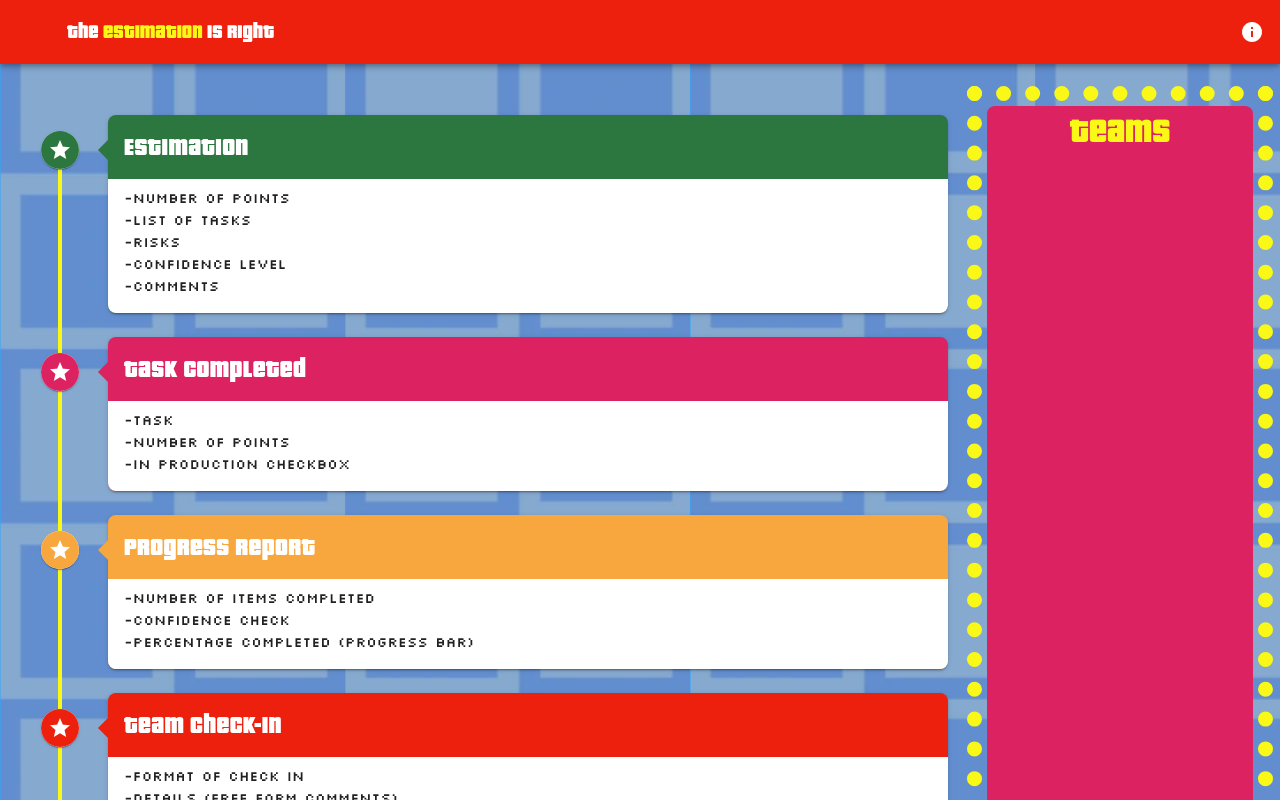
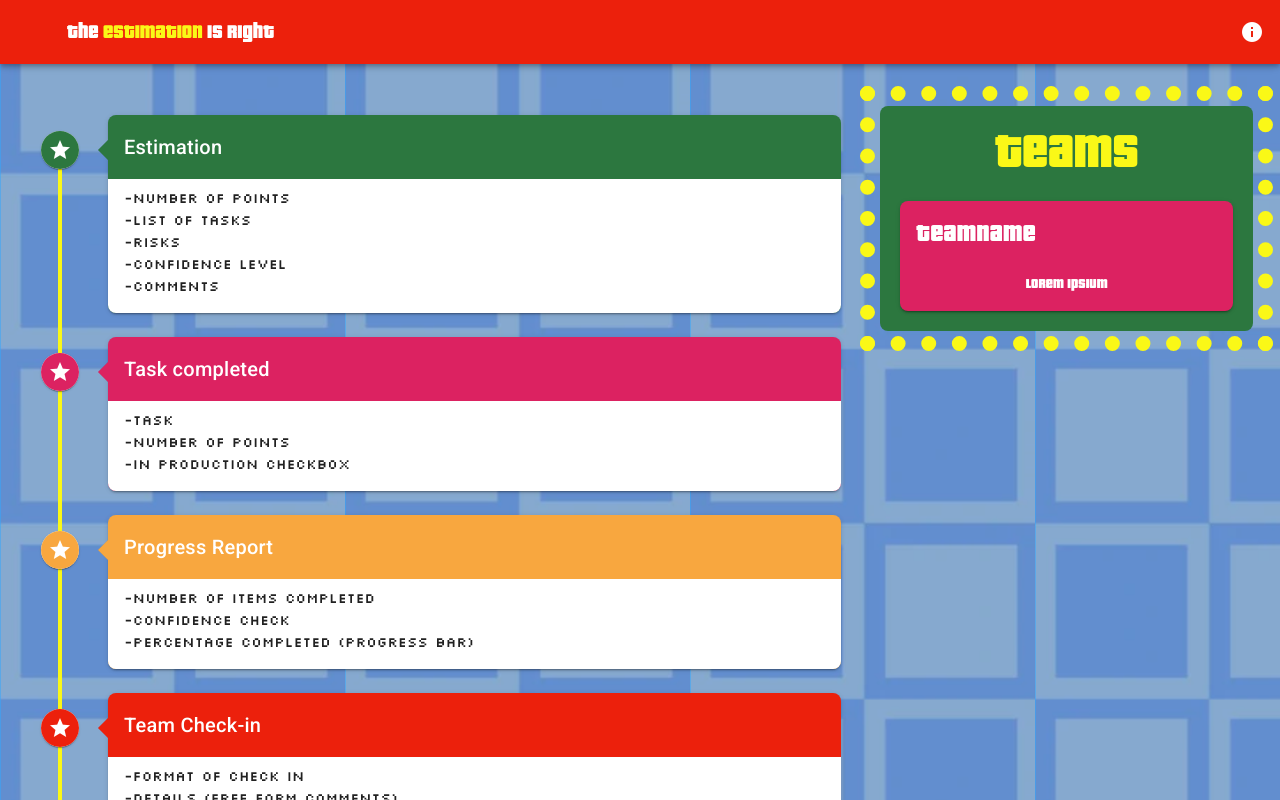
Before and after one commit to Straktor/clickevents, a Vue app: page / in a window 1280 px wide. Shown: the top 800 px of the page. Built offline with nearby package versions, Linux system fonts and the light colour scheme.

Commit message:
Team Card (WIP)

```diff
--- /dev/null
+++ b/src/components/TeamCard.vue
@@ -0,0 +1,49 @@
+<template>
+  <v-card
+    rounded="lg"
+    color="cPink"
+    class="ma-3"
+  >
+    <v-card-title>
+      {{ teamName }}
+    </v-card-title>
+    <v-card-text class="pt-2">
+      {{ text }}
+    </v-card-text>
+  </v-card>
+</template>
+
+<script>
+export default {
+  name: 'TeamCard',
+  props: {
+    teamName: {
+      type: String,
+      default: () => ''
+    },
+    text: {
+      type: String,
+      default: () => ''
+    },
+  },
+  data: () => {
+    return {}
+  },
+}
+</script>
+
+
+<style lang="scss" scoped>
+.v-card {
+  color: white;
+  font-family: pricedown;
+
+  .v-card__text {
+    color: white;
+  }
+
+  .v-card__title {
+    font-size: 25px;
+  }
+}
+</style>
--- a/src/views/HomeView.vue
+++ b/src/views/HomeView.vue
@@ -36,13 +36,16 @@
         </v-timeline>
       </v-sheet>
     </v-col>
-    <v-col cols="3">
+    <v-col cols="4">
       <v-sheet
         rounded="lg"
-        class="rightPanel"
-        min-height="90vh"
+        class="rightPanel pa-2"
       >
         <h2 class="rightPanel-title">Teams</h2>
+        <TeamCard
+          teamName="TeamName"
+          text="Lorem Ipsium"
+        />
       </v-sheet>
     </v-col>
   </v-row>
@@ -50,10 +53,11 @@
 
 <script>
 // @ is an alias to /src
+import TeamCard from '@/components/TeamCard'
 
 export default {
   name: "HomeView",
-  components: {},
+  components: { TeamCard },
   data () {
     return {
       items: [
@@ -161,18 +165,13 @@ export default {
   top: 16px;
 }
 
-.v-card__title {
-  font-family: pricedown !important;
-  font-size: 25px !important;
-}
-
 .rightPanel {
   position: relative;
   margin: 15px;
   margin-top: 30px;
 
   outline-offset: 5px;
-  background-color: var(--v-cPink-base);
+  background-color: var(--v-cGreen-base);
   font-family: pricedown;
 
   &::after {
@@ -187,7 +186,7 @@ export default {
 
   .rightPanel-title {
     color: var(--v-cYellow-base);
-    font-size: 35px;
+    font-size: 50px;
   }
 }
 </style>
```
